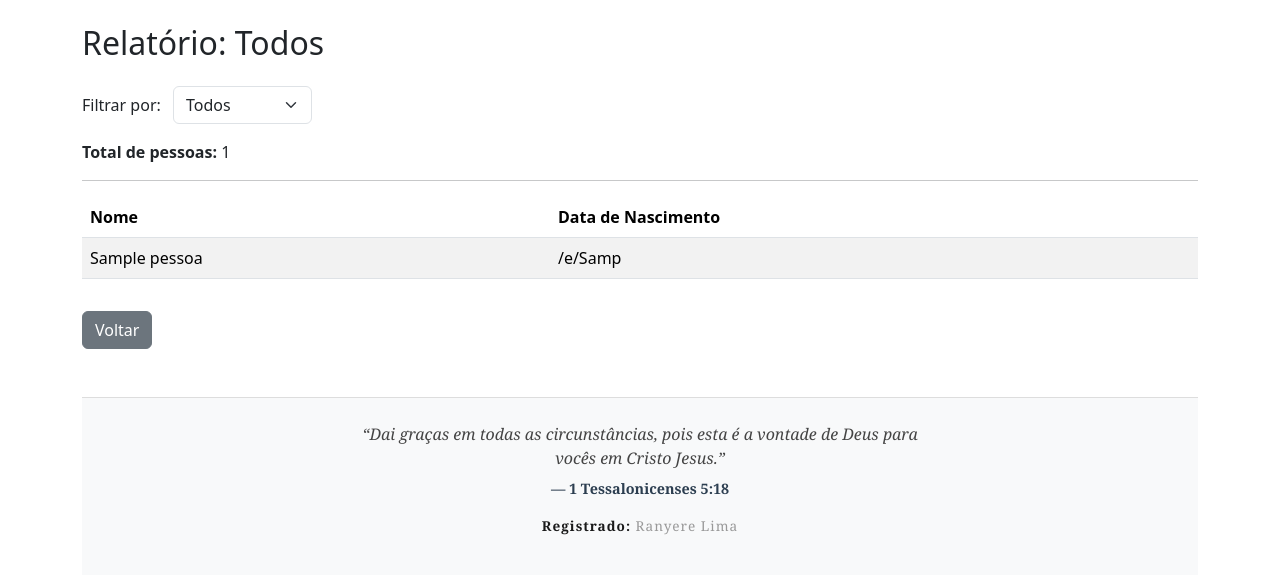
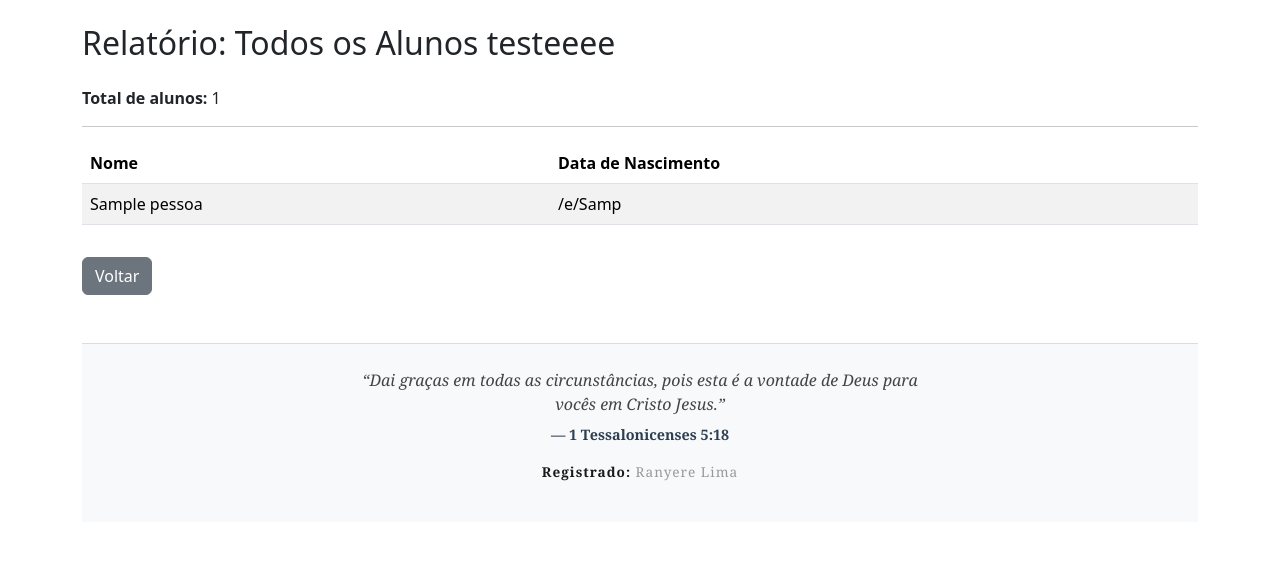
Before and after one commit to RanyereLima25/ebd, a Flask app: page /relatorio-todos-alunos in a window 1280 px wide. Shown: the part 56-631 px from the top of the page. Run offline with Flask 3, Linux system fonts and the light colour scheme; a user stored in the database is signed in; tables that the repository leaves empty hold one stand-in row (values such as "Sample post").

Commit message:
Update relatorio_todos_alunos.html

```diff
--- a/templates/relatorio_todos_alunos.html
+++ b/templates/relatorio_todos_alunos.html
@@ -1,32 +1,11 @@
 {% extends 'base.html' %}
 
-{% block title %}Relatório{% endblock %}
+{% block title %}Todos os Alunos{% endblock %}
 
 {% block content %}
-<h2 class="mb-4">Relatório:
-  {% if filtro_tipo == 'professor' %}
-    Professores
-  {% elif filtro_tipo == 'aluno' %}
-    Alunos
-  {% else %}
-    Todos
-  {% endif %}
-</h2>
-
-<form method="get" class="mb-3">
-  <label for="tipo">Filtrar por:</label>
-  <select name="tipo" id="tipo" onchange="this.form.submit()" class="form-select w-auto d-inline mx-2">
-    <option value="" {% if not filtro_tipo %}selected{% endif %}>Todos</option>
-    <option value="aluno" {% if filtro_tipo == 'aluno' %}selected{% endif %}>Alunos</option>
-    <option value="professor" {% if filtro_tipo == 'professor' %}selected{% endif %}>Professores</option>
-  </select>
-</form>
-
-{% set pessoas_filtradas = alunos if not filtro_tipo else alunos | selectattr("tipo", "equalto", filtro_tipo) | list %}
-
-<p><strong>Total de {{ filtro_tipo if filtro_tipo else 'pessoas' }}:</strong> {{ pessoas_filtradas|length }}</p>
+<h2 class="mb-4">Relatório: Todos os Alunos testeeee</h2>
+<p><strong>Total de alunos:</strong> {{ alunos|length }}</p> <!-- Contador adicionado -->
 <hr>
-
 <table class="table table-striped">
   <thead>
     <tr>
@@ -35,7 +14,7 @@
     </tr>
   </thead>
   <tbody>
-    {% for aluno in pessoas_filtradas %}
+    {% for aluno in alunos %}
     <tr>
       <td>{{ aluno.nome }}</td>
       <td>
@@ -51,7 +30,6 @@
 </table>
 
 <a href="{{ url_for('relatorios') }}" class="btn btn-secondary mt-3">Voltar</a>
-
 <footer style="
     background-color: #f8f9fa;
     padding: 1.5rem 1rem;
@@ -71,4 +49,5 @@
     <span style="font-weight: 700; color: #1a1a1a;">Registrado:</span> Ranyere Lima
   </p>
 </footer>
+
 {% endblock %}
```
